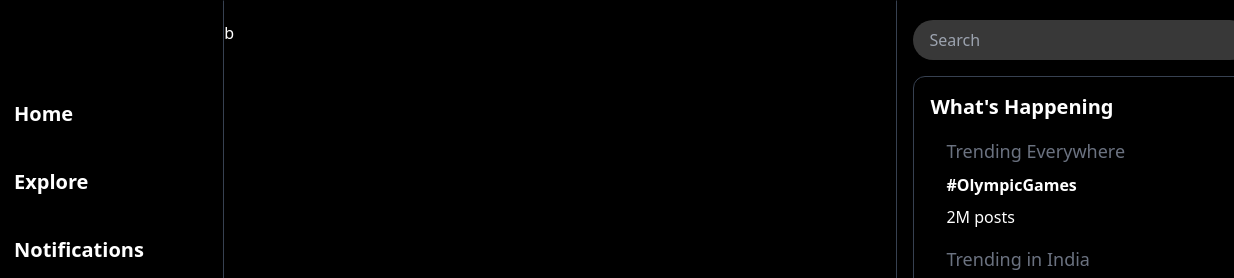
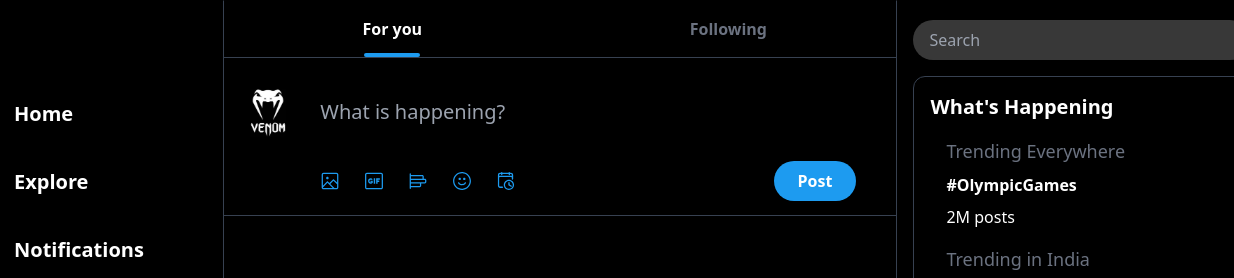
Before and after one commit to Vignesh6236/X.com-Clone, a website built with Vite: page index.html in a window 1280 px wide. Shown: the top 278 px of the page, 46-1280 px from the left. Built offline with nearby package versions, Linux system fonts and the light colour scheme.

Commit message:
added following, for you tab and layout for posts

```diff
--- a/index.html
+++ b/index.html
@@ -1,29 +1,47 @@
 <!doctype html>
 <html lang="en">
+
 <head>
   <meta charset="UTF-8" />
   <meta name="viewport" content="width=device-width, initial-scale=1.0" />
   <title>X</title>
   <link rel="stylesheet" href="src/output.css" />
 </head>
+
 <body class="bg-black text-white">
   <div class="container mx-auto max-w-screen-xl flex ">
     <div class="first mx-auto w-2/5 h-screen pt-5">
       <div class="logo">
-          <img class="w-8 "  src="assets/Icons/Logo.svg" alt="Logo" />
+        <img class="w-8 " src="assets/Icons/Logo.svg" alt="Logo" />
       </div>
       <div class="sidebar flex">
 
         <div class="w-full">
           <ul class="flex flex-col space-y-6 text-xl my-10 font-bold">
-                    <li class="flex justify-start gap-x-4 items-center hover:bg-gray-900  hover:rounded-full hover:cursor-pointer w-fit px-4  py-2"><img class="invert w-7" src="assets/Icons/Home.svg" alt="Home">Home</li>
-                    <li class="flex justify-start gap-x-4 items-center hover:bg-gray-900  hover:rounded-full hover:cursor-pointer w-fit px-4  py-2 "><img class="invert w-7" src="assets/Icons/Explore.svg" alt="Explore">Explore</li>
-                    <li class="flex justify-start gap-x-4 items-center hover:bg-gray-900  hover:rounded-full hover:cursor-pointer w-fit px-4  py-2 "><img class="invert w-7" src="assets/Icons/Notifications.svg" alt="Notifications">Notifications</li>
-                    <li class="flex justify-start gap-x-4 items-center hover:bg-gray-900  hover:rounded-full hover:cursor-pointer w-fit px-4  py-2 "><img class="invert w-7" src="assets/Icons/Messages.svg" alt="Messages">Messages</li>
-                    <li class="flex justify-start gap-x-4 items-center hover:bg-gray-900  hover:rounded-full hover:cursor-pointer w-fit px-4  py-2 "><img class="invert w-7" src="assets/Icons/Grok.svg" alt="Grok">Grok</li>
-                    <li class="flex justify-start gap-x-4 items-center hover:bg-gray-900  hover:rounded-full hover:cursor-pointer w-fit px-4  py-2 "><img class="invert w-7" src="assets/Icons/Bookmarks.svg" alt="Bookmarks">Bookmarks</li>
-                    <li class="flex justify-start gap-x-4 items-center hover:bg-gray-900  hover:rounded-full hover:cursor-pointer w-fit px-4  py-2"><img class=" w-7" src="assets/Icons/Profile.svg" alt="Profile">Profile</li>
-                    <li class="flex justify-start gap-x-4 items-center hover:bg-gray-900  hover:rounded-full hover:cursor-pointer w-fit px-4  py-2 "><img class=" w-7" src="assets/Icons/More.svg" alt="More">More</li>
+            <li
+              class="flex justify-start gap-x-4 items-center hover:bg-gray-900  hover:rounded-full hover:cursor-pointer w-fit px-4  py-2">
+              <img class="invert w-7" src="assets/Icons/Home.svg" alt="Home">Home</li>
+            <li
+              class="flex justify-start gap-x-4 items-center hover:bg-gray-900  hover:rounded-full hover:cursor-pointer w-fit px-4  py-2 ">
+              <img class="invert w-7" src="assets/Icons/Explore.svg" alt="Explore">Explore</li>
+            <li
+              class="flex justify-start gap-x-4 items-center hover:bg-gray-900  hover:rounded-full hover:cursor-pointer w-fit px-4  py-2 ">
+              <img class="invert w-7" src="assets/Icons/Notifications.svg" alt="Notifications">Notifications</li>
+            <li
+              class="flex justify-start gap-x-4 items-center hover:bg-gray-900  hover:rounded-full hover:cursor-pointer w-fit px-4  py-2 ">
+              <img class="invert w-7" src="assets/Icons/Messages.svg" alt="Messages">Messages</li>
+            <li
+              class="flex justify-start gap-x-4 items-center hover:bg-gray-900  hover:rounded-full hover:cursor-pointer w-fit px-4  py-2 ">
+              <img class="invert w-7" src="assets/Icons/Grok.svg" alt="Grok">Grok</li>
+            <li
+              class="flex justify-start gap-x-4 items-center hover:bg-gray-900  hover:rounded-full hover:cursor-pointer w-fit px-4  py-2 ">
+              <img class="invert w-7" src="assets/Icons/Bookmarks.svg" alt="Bookmarks">Bookmarks</li>
+            <li
+              class="flex justify-start gap-x-4 items-center hover:bg-gray-900  hover:rounded-full hover:cursor-pointer w-fit px-4  py-2">
+              <img class=" w-7" src="assets/Icons/Profile.svg" alt="Profile">Profile</li>
+            <li
+              class="flex justify-start gap-x-4 items-center hover:bg-gray-900  hover:rounded-full hover:cursor-pointer w-fit px-4  py-2 ">
+              <img class=" w-7" src="assets/Icons/More.svg" alt="More">More</li>
           </ul>
         </div>
 
@@ -33,17 +51,44 @@
 
 
 
-      <div class="second mx-auto w-full h-screen border border-gray-700 border-y-black overscroll-auto pt-5">b</div>
+    <div class="second mx-auto w-full h-screen border border-gray-700 border-y-black overscroll-auto relative ">
+      <div class="top flex mb-3 border  border-x-0 border-y-0 border-b border-gray-700">
+        <div class="left w-full font-bold text-base py-4 hover:bg-gray-900 relative flex justify-center pb-4">For you
+          <div class="h-[4px] w-1/6 bg-[#1D9BF0] absolute bottom-0 z-1  rounded"></div>
+        </div>
+        <div
+          class="right w-full font-bold text-base py-4 hover:bg-gray-900 relative flex justify-center pb-4 text-gray-500">
+          Following</div>
+      </div>
+      <div class="post flex gap-4 p-4 rounded-full relative">
+        <div class="img">
+          <img class="w-16" src="assets/Icons/pfp.jpg" alt="Profile picture">
+        </div>
+        <input class="bg-black text-xl ml-2 outline-none text-white  w-full border-none" type="text"
+          placeholder="What is happening?">
+      </div>
+      <div class="post-btn flex  w-1/3 space-x-6 ml-20  p-4 items-center mb-2">
+        <img class="hover:cursor-pointer" src="assets/Icons/Media.svg" alt="">
+        <img class="hover:cursor-pointer" src="assets/Icons/Gif.svg" alt="">
+        <img class="hover:cursor-pointer" src="assets/Icons/Poll.svg" alt="">
+        <img class="hover:cursor-pointer" src="assets/Icons/Emoji.svg" alt="">
+        <img class="hover:cursor-pointer" src="assets/Icons/Schedule.svg" alt="">
+        <button
+          class="absolute right-10 bg-[#1D9BF0] px-6 py-2  font-bold rounded-3xl hover:opacity-70 transition duration-100">Post</button>
+      </div>
 
-
+      <div class="line h-[1px] w-full bg-gray-700"></div>
+    </div>
 
     <div class="third mx-auto w-1/2 h-screen pt-5">
       <div class="search">
-          <input type="text" class="w-full px-4 py-2 rounded-full mx-4 bg-[#383838] border:none focus:border focus:border-blue-400 focus:bg-black h-10" placeholder="Search">
+        <input type="text"
+          class="w-full px-4 py-2 rounded-full mx-4 bg-[#383838] border:none focus:border focus:border-blue-400 focus:bg-black h-10"
+          placeholder="Search">
       </div>
 
       <div class="whats m-4 p-4 w-full border border-gray-700 rounded-xl overflow-auto">
-          <h1 class="font-bold text-xl">What's Happening</h1>
+        <h1 class="font-bold text-xl outline-none">What's Happening</h1>
         <div class="item my-4 px-4 hover:bg-gray-950 hover:cursor-pointer space-y-2">
           <div class="d text-lg text-gray-500">Trending Everywhere</div>
           <div class="font-bold">#OlympicGames</div>
@@ -65,7 +110,8 @@
         <h1 class="font-bold text-xl">Who to follow</h1>
         <div class="item my-4 px-4 4 space-y-6">
           <div class="font-bold flex justify-between">Vignesh
-              <button class="bg-white text-black px-4 py-1.5 rounded-full active:opacity-70 transition duration-100">Follow</button>
+            <button
+              class="bg-white text-black px-4 py-1.5 rounded-full active:opacity-70 transition duration-100">Follow</button>
           </div>
           <div class="text-blue-400 underline hover:cursor-pointer ">Show More</div>
         </div>
@@ -73,4 +119,5 @@
     </div>
   </div>
 </body>
+
 </html>
--- a/package.json
+++ b/package.json
@@ -6,12 +6,16 @@
   "type": "module",
   "scripts": {
     "test": "echo \"Error: no test specified\" && exit 1",
-    "build" : "npx tailwindcss -i ./src/input.css -o ./src/output.css --watch"
+    "build": "npx tailwindcss -i ./src/input.css -o ./src/output.css --watch",
+    "dev": "vite"
   },
   "keywords": [],
   "author": "",
   "license": "ISC",
   "devDependencies": {
     "tailwindcss": "^3.4.11"
+  },
+  "dependencies": {
+    "vite": "^5.4.6"
   }
 }
```
Also changed, not shown: Assets/Icons/Emoji.svg (added), Assets/Icons/Gif.svg (added), Assets/Icons/Media.svg (added), Assets/Icons/Poll.svg (added), Assets/Icons/Schedule.svg (added), Assets/Icons/Settings.svg (added), Assets/Icons/pfp.jpg (added), src/output.css, 1 other file. Lines whose indentation alone changed are shown as unchanged.
